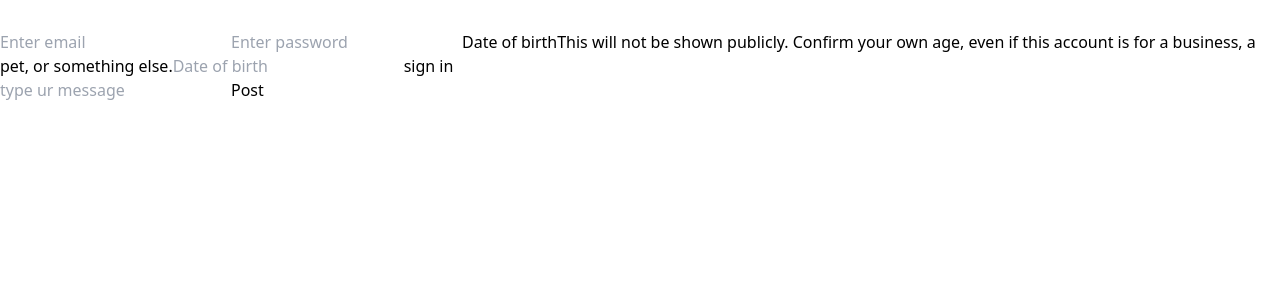
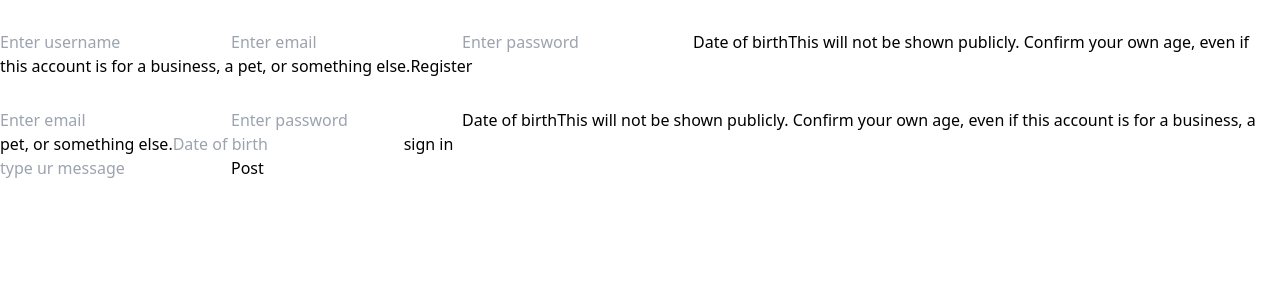
Before and after one commit to ganeshkondaka/twitterrclone_frontend, a React (Vite) app: page / in a window 1280 px wide. Shown: the top 300 px of the page. Built offline with nearby package versions, Linux system fonts and the light colour scheme.

Commit message:
added the signup functionality

```diff
--- a/src/App.tsx
+++ b/src/App.tsx
@@ -9,7 +9,7 @@ function App() {
   return (
     <div>
       {/* <Landingpage></Landingpage> */}
-      {/* <Signup></Signup> */}
+      <Signup></Signup>
       <Signin></Signin>
       <Homepage></Homepage>
     </div>
--- a/src/components/Signup.tsx
+++ b/src/components/Signup.tsx
@@ -1,30 +1,56 @@
+import axios from "axios";
+import { useState } from "react";
+
 export default function Signup() {
+    const [username, setusername] = useState("");
+    const [email, setemail] = useState("");
+    const [password, setpassword] = useState("");
+
+    const handlesubmit = async (e: React.FormEvent<HTMLFormElement>) => {
+        e.preventDefault();
+        try {
+            if (!email || !password) {
+                return console.log(" insifficient data")
+            }
+            const response = await axios.post("http://localhost:3000/api/auth/signup", { username, email, password })
+            console.log(response)
+        } catch (error) {
+            console.log("internal server error", error)
+        }
+    }
+
     return (
         <div>
             <div>
                 <img src="../src/assets/xlogo.svg" alt="x logo" />
             </div>
 
-            {/* <div className="relative">
-                <div className="absolute inset-y-0 start-0 flex items-center ps-3.5 pointer-events-none">
-                </div>
-                <input type="text" id="email-address-icon" className="bg-gray-50 border border-gray-300 text-gray-900 text-sm rounded-lg focus:ring-blue-500 focus:border-blue-500 block w-full ps-10 p-2.5  dark:bg-transparent dark:border-gray-600 dark:placeholder-gray-400 dark:text-white dark:focus:ring-blue-500 dark:focus:border-blue-500" placeholder="Name" />
-            </div> */}
 
             <div>
-                <form action="">
-                    <input type="text" placeholder="username" />
-                    <input type="text" placeholder="email" />
-                    <input type="text" placeholder="password" />
+                <form onClick={handlesubmit}>
+                    <input
+                        type="username"
+                        placeholder='Enter username'
+                        value={username}
+                        onChange={(e) => setusername(e.target.value)}
+                        required />
+                    <input
+                        type="email"
+                        placeholder='Enter email'
+                        value={email}
+                        onChange={(e) => setemail(e.target.value)}
+                        required />
+                    <input
+                        type="password"
+                        placeholder='Enter password'
+                        value={password}
+                        onChange={(e) => setpassword(e.target.value)}
+                        required />
                     <label htmlFor="">Date of birth</label>
                     <label htmlFor="">This will not be shown publicly. Confirm your own age, even if this account is for a business, a pet, or something else.</label>
                     {/* <input type="text" placeholder="Date of birth" /> */}
                     <button type="submit">Register</button>
-                    {/* <span>
-                        <select name="" id="">
 
-                        </select>
-                    </span> */}
                 </form>
             </div>
             <div></div>
```
Also changed, not shown: src/components/Signin.tsx (+0 -10 lines).
